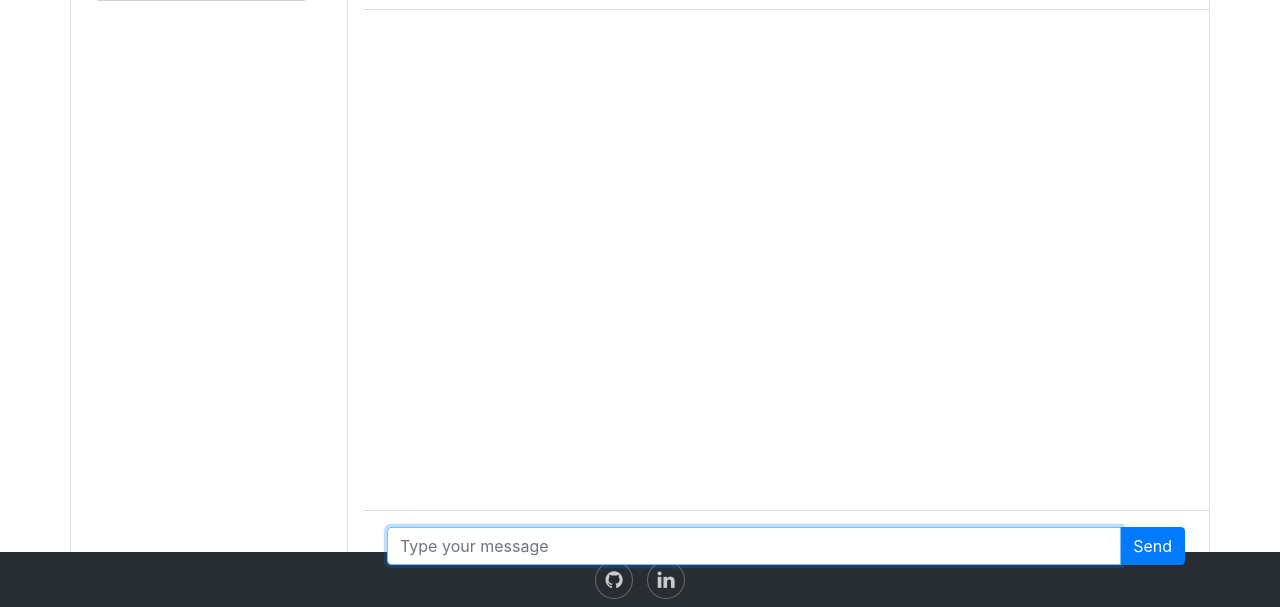
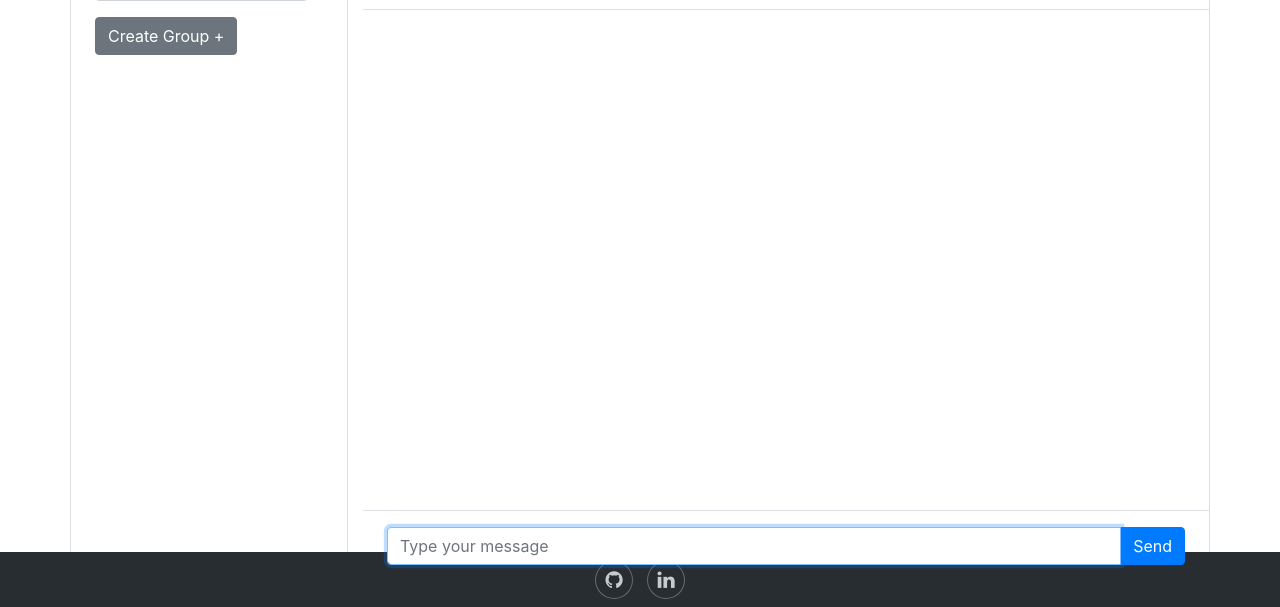
Before and after one commit to Amirxghd/MyChatApp, a Django app: page / in a window 1280 px wide. Shown: the part 192-799 px from the top of the page. Run offline with Django 4.2, Linux system fonts and the light colour scheme; the visitor is signed in with stand-in values (Sample User, id 1); data that the repository does not hold is empty; some libraries are stand-ins or nearby versions.

Commit message:
add create group to chat

```diff
--- a/chat/templates/chat/chat.html
+++ b/chat/templates/chat/chat.html
@@ -38,6 +38,9 @@ PUBLIC CHAT
 								<input type="text" class="form-control my-3" placeholder="Search group or users...">
 							</div>
 						</div>
+                        <div>
+                            <a href="{% url 'create_group' %}"><button class="btn btn-secondary">Create Group +</button></a>
+                        </div>
 					</div>
                     <div class="user-messsages p-4" id="id_user_log">
                         {% for private in m_and_f %}
```
